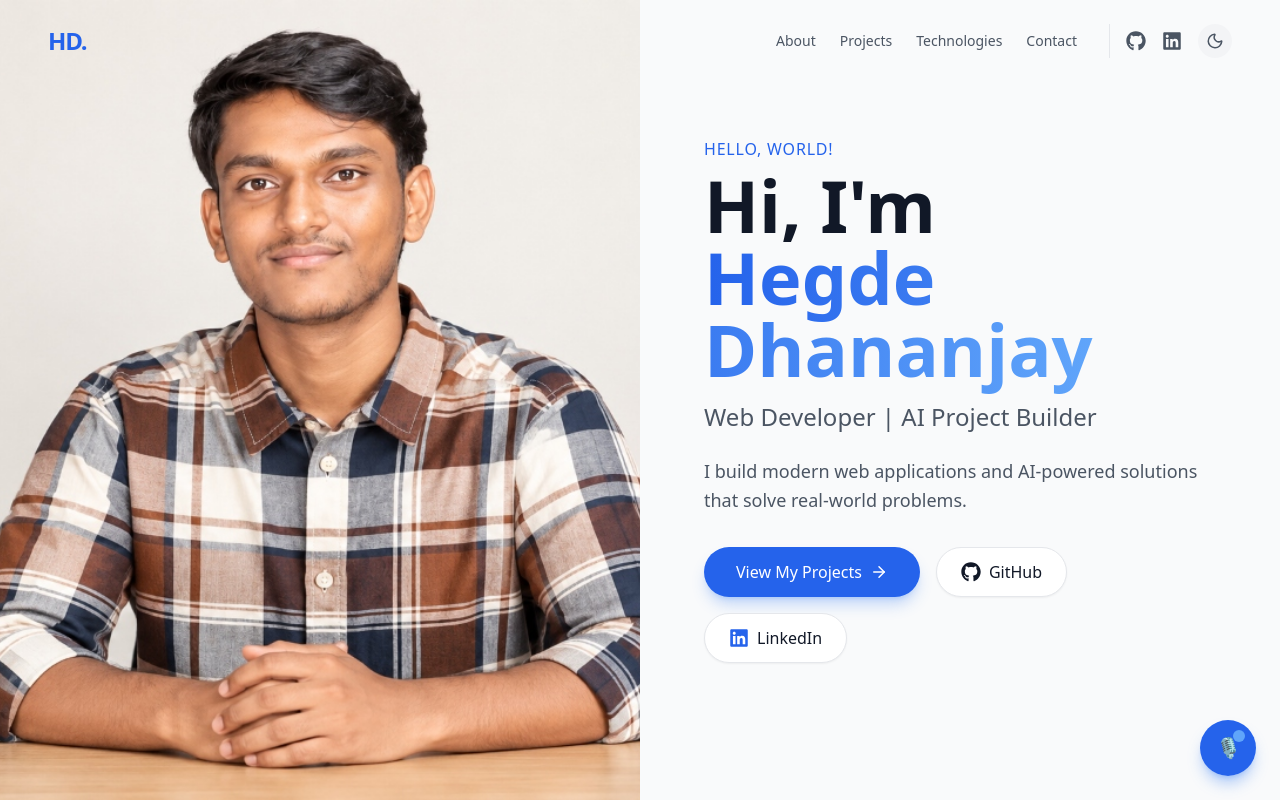
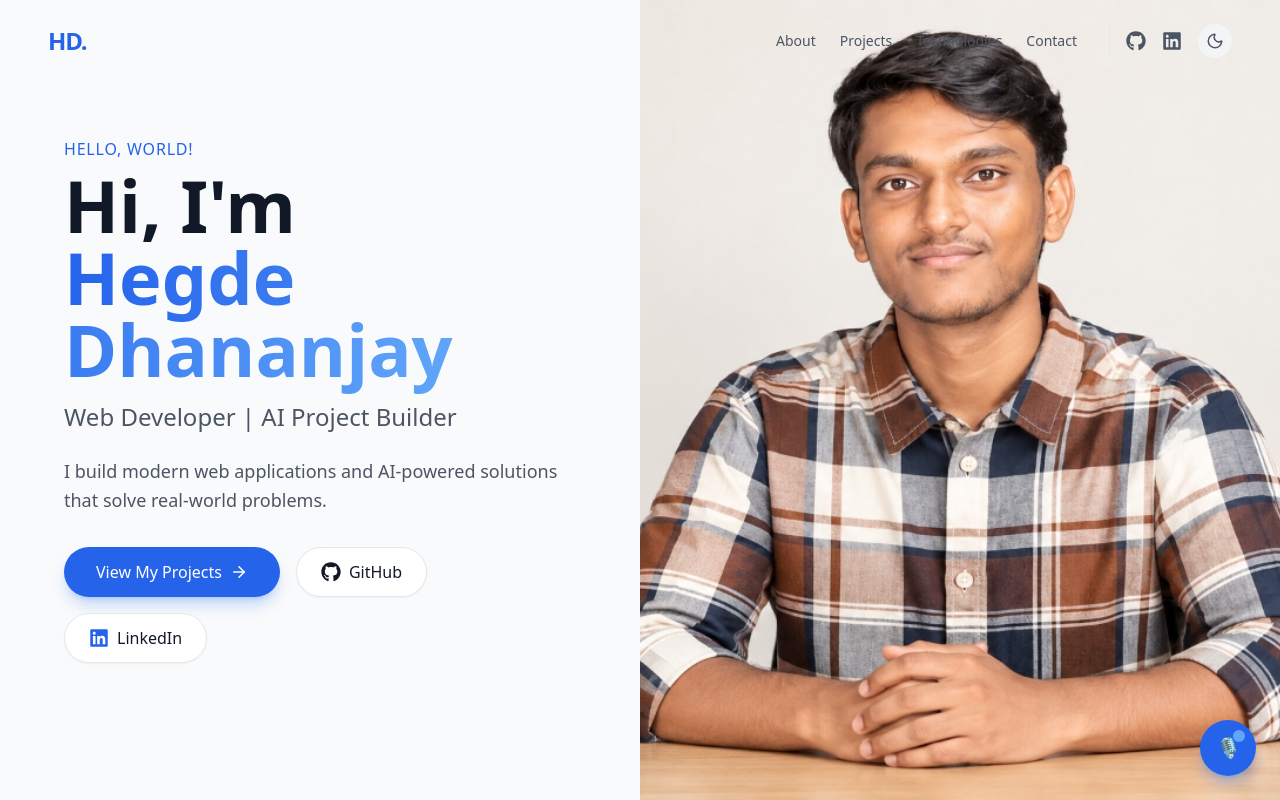
Before and after one commit to Dhananjay2305/project-Hub, a React (Vite) app: page / in a window 1280 px wide. Shown: the top 800 px of the page. Built offline with nearby package versions, Linux system fonts and the light colour scheme.

Commit message:
Move split-screen image to the right side

```diff
--- a/src/components/Hero.tsx
+++ b/src/components/Hero.tsx
@@ -24,17 +24,11 @@ export const Hero: React.FC = () => {
   };
   return (
     <section className="min-h-screen flex flex-col md:flex-row overflow-hidden bg-gray-50 dark:bg-gray-900">
-      {/* Left Side - Full Background Image */}
-      <div className="w-full md:w-1/2 h-[50vh] md:h-screen relative z-0">
-        <img src="/hero-bg.jpg" alt="Hegde Dhananjay" className="w-full h-full object-cover object-center" />
-        {/* Overlay for mobile readability if needed, but since it's a split screen, image is separate */}
-      </div>
-
-      {/* Right Side - Content */}
+      {/* Left Side - Content */}
       <div className="w-full md:w-1/2 flex items-center relative z-10">
         <div className="px-8 md:px-16 py-12 md:py-24 w-full">
           <motion.div
-            initial={{ opacity: 0, x: 20 }}
+            initial={{ opacity: 0, x: -20 }}
             animate={{ opacity: 1, x: 0 }}
             transition={{ duration: 0.5 }}
           >
@@ -84,6 +78,11 @@ export const Hero: React.FC = () => {
           </motion.div>
         </div>
       </div>
+
+      {/* Right Side - Full Background Image */}
+      <div className="w-full md:w-1/2 h-[50vh] md:h-screen relative z-0 order-first md:order-last">
+        <img src="/hero-bg.jpg" alt="Hegde Dhananjay" className="w-full h-full object-cover object-center" />
+      </div>
     </section>
   );
 };
```
